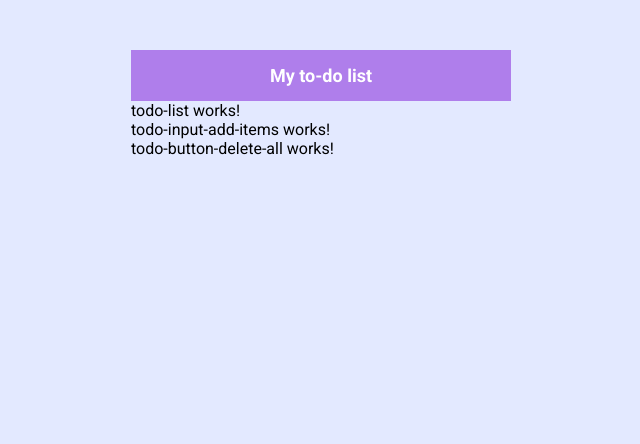
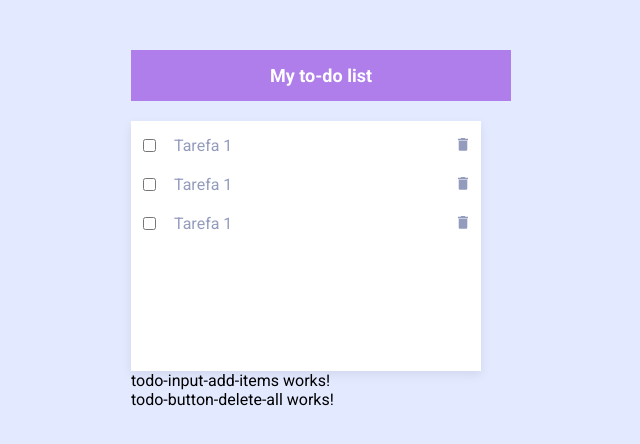
Before and after one commit to JeanRamos2001/avali, an Angular app in the folder to-do-list/: page / in a window 1280 px wide. Shown: the top 444 px of the page, without its empty margins (334-974 px from the left). Built offline with nearby package versions, Linux system fonts and the light colour scheme.

Commit message:
Componente to-do list com estilo

```diff
--- a/to-do-list/src/app/modules/home/components/todo-list/todo-list.component.css
+++ b/to-do-list/src/app/modules/home/components/todo-list/todo-list.component.css
@@ -0,0 +1,49 @@
+section{
+    width: 100%;
+    min-height: 250px;
+
+    background: #FFFFFF;
+    box-shadow: 0px 4px 10px rgba(0,0,0,0.08);
+
+    margin-top: 20px;
+
+    &.loading{
+      background-image: url("../../../../../assets/img/bg-task (1).png");
+      background-repeat: no-repeat;
+      background-position: center 30px;
+    }
+  }
+
+  input{
+    &[type="checkbox"]{
+      width: 5%;
+    }
+    &[type="text"]{
+      width: 80%;
+      padding: 5px 10px;
+      border: none;
+      font-size: 16px;
+      color: #939CBD;
+      &.checked{
+        text-decoration: line-through;
+      }
+    }
+  }
+
+  ul{
+    padding: 10px;
+  }
+
+  li{
+    display: flex;
+    flex-direction: row;
+    justify-content: space-between;
+    align-items: center;
+    margin-bottom: 10px;
+  }
+
+  button{
+    width: 5%;
+    background: none;
+    border: none;
+  }
--- a/to-do-list/src/app/modules/home/components/todo-list/todo-list.component.html
+++ b/to-do-list/src/app/modules/home/components/todo-list/todo-list.component.html
@@ -1,3 +1,40 @@
-<p>todo-list works!</p>
+<section>
+<ul>
+    <li>
+        <input type="checkbox">
+        <input type="text" Value="Tarefa 1">
+
+        <button>
+            <img src="assets/icons/icon-trash (1).svg">
+        </button>
+
+
+    </li>
+
+    <li>
+        <input type="checkbox">
+        <input type="text" Value="Tarefa 1">
+
+        <button>
+            <img src="assets/icons/icon-trash (1).svg">
+        </button>
+
+
+    </li>
+
+    <li>
+        <input type="checkbox">
+        <input type="text" Value="Tarefa 1">
+
+        <button>
+            <img src="assets/icons/icon-trash (1).svg">
+        </button>
+
+
+    </li>
+</ul>
+</section>
+
+
 <app-todo-input-add-items></app-todo-input-add-items>
 <app-todo-button-delete-all></app-todo-button-delete-all>
```
